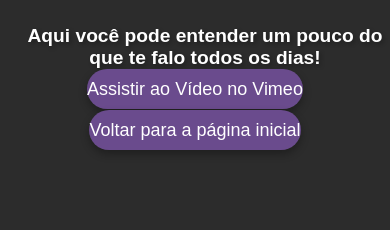
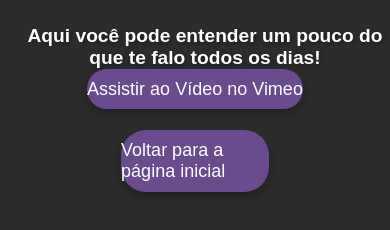
Before and after one commit to Pedrin0o/Pedrin0o.github.io, a plain HTML site: page video/index.html in a window 390 px wide. Drawn offline with nearby package versions, Linux system fonts and the light colour scheme.

Commit message:
Update video.css

```diff
--- a/video/video.css
+++ b/video/video.css
@@ -58,8 +58,11 @@ iframe {
 
 /* Botões */
 .button-container {
-    margin-top: 20px;
-    text-align: center;
+    margin-top: 30px; /* Aumenta o espaçamento superior para os botões */
+    display: flex;
+    flex-direction: column; /* Coloca os botões em coluna */
+    gap: 20px; /* Espaçamento entre os botões */
+    align-items: center;
 }
 
 .button {
@@ -71,7 +74,6 @@ iframe {
     text-decoration: none;
     box-shadow: 0 4px 8px rgba(0, 0, 0, 0.3);
     transition: transform 0.3s ease, background-color 0.3s ease;
-    margin-bottom: 10px; /* Espaçamento entre os botões */
 }
 
 .button:hover {
@@ -123,7 +125,11 @@ body {
     .button {
         width: 80%;
         padding: 12px 0;
-        margin-bottom: 15px; /* Mais espaço entre os botões em telas pequenas */
+        margin-bottom: 20px; /* Mais espaçamento entre os botões em telas pequenas */
+    }
+
+    .button-container {
+        gap: 25px; /* Aumenta o espaçamento entre os botões em telas pequenas */
     }
 }
 
@@ -143,6 +149,10 @@ body {
     .button {
         width: 70%;
         padding: 10px 0;
-        margin-bottom: 12px; /* Mais espaço entre os botões em telas pequenas */
+        margin-bottom: 15px; /* Mais espaçamento entre os botões em telas pequenas */
+    }
+
+    .button-container {
+        gap: 20px; /* Ajusta o espaçamento entre os botões para telas ainda menores */
     }
 }
```
